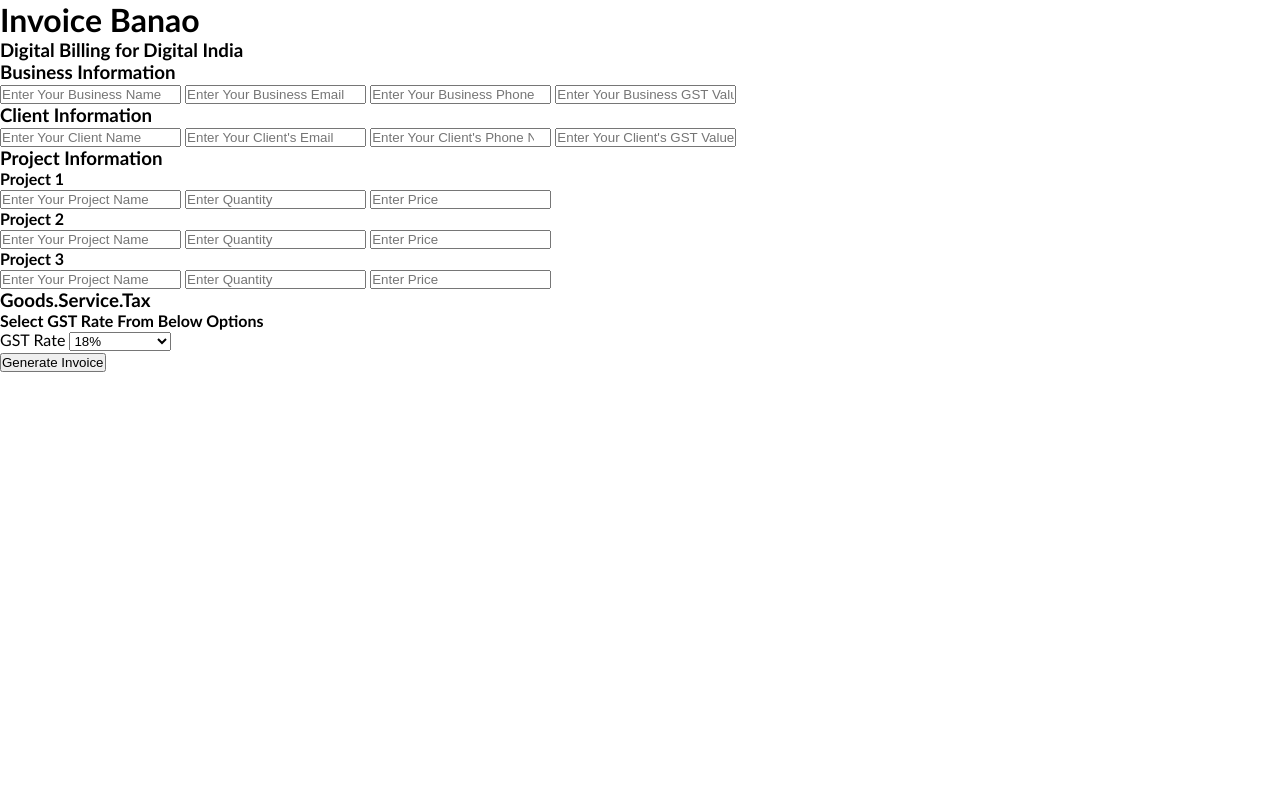
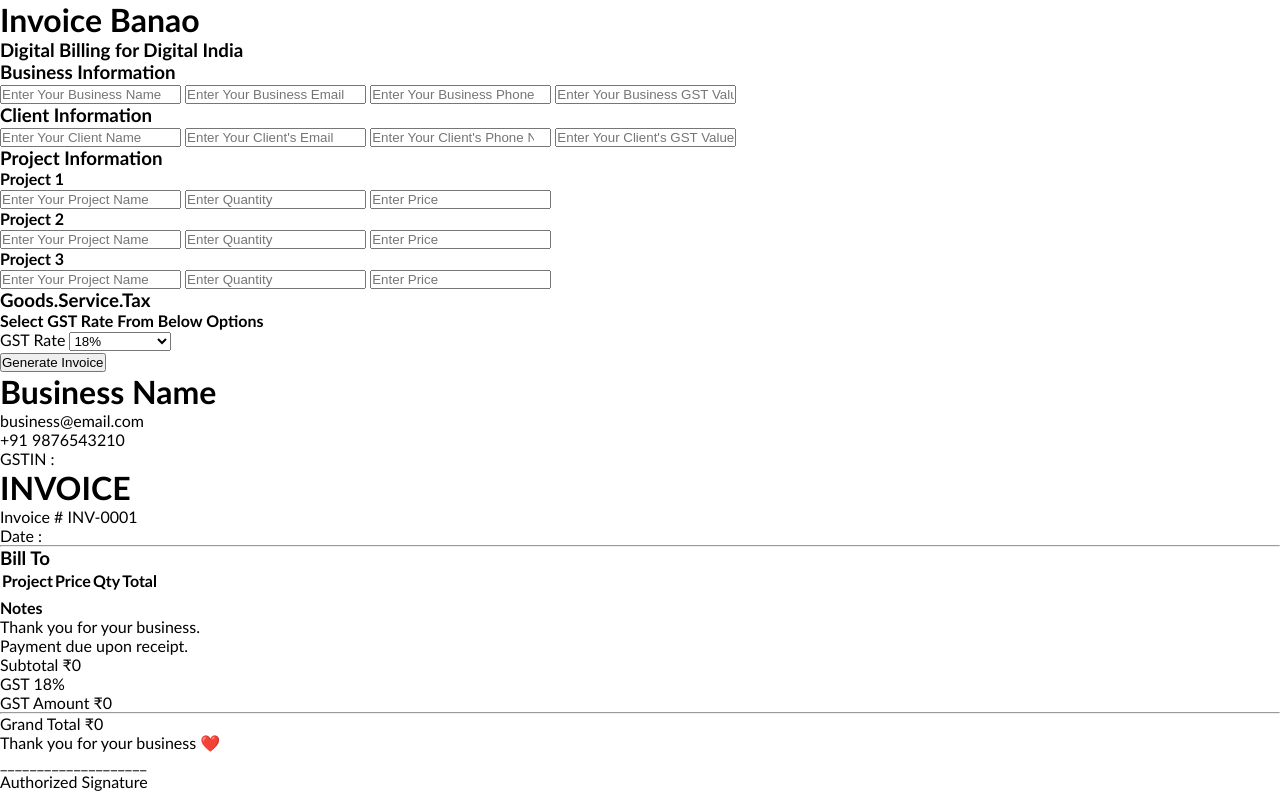
Before and after one commit to suman-das07/invoice-banao, a plain HTML site: page index.html in a window 1280 px wide. Drawn offline with Linux system fonts and the light colour scheme.

Commit message:
implemented report/preview summary of the invoice.

```diff
--- a/index.html
+++ b/index.html
@@ -80,13 +80,13 @@
             <input
               type="text"
               name="projectName"
-              id="pName"
+              id="p1Name"
               placeholder="Enter Your Project Name"
             />
             <input
               type="number"
               name="quantity"
-              id="quantity"
+              id="p1quantity"
               placeholder="Enter Quantity"
             />
             <input
@@ -101,13 +101,13 @@
             <input
               type="text"
               name="projectName"
-              id="pName"
+              id="p2Name"
               placeholder="Enter Your Project Name"
             />
             <input
               type="number"
               name="quantity"
-              id="quantity"
+              id="p2quantity"
               placeholder="Enter Quantity"
             />
             <input
@@ -122,13 +122,13 @@
             <input
               type="text"
               name="projectName"
-              id="pName"
+              id="p3Name"
               placeholder="Enter Your Project Name"
             />
             <input
               type="number"
               name="quantity"
-              id="quantity"
+              id="p3quantity"
               placeholder="Enter Quantity"
             />
             <input
@@ -156,6 +156,219 @@
       </div>
       <button id="generateInvoice">Generate Invoice</button>
     </div>
+    <div class="reportInvoive">
+  <div class="reportInvoive">
+
+    <div class="invoice-paper">
+
+        <div class="invoice-top">
+
+            <div class="company-info">
+
+                <h1 id="outBusinessName">Business Name</h1>
+
+                <p id="outBusinessEmail">
+                    business@email.com
+                </p>
+
+                <p id="outBusinessPhone">
+                    +91 9876543210
+                </p>
+
+                <p id="outBusinessGST">
+                    GSTIN :
+                </p>
+
+            </div>
+
+            <div class="invoice-title">
+
+                <h1>INVOICE</h1>
+
+                <div class="invoice-box">
+
+                    <p>
+                        Invoice #
+                        <span id="outInvoiceNo">
+                            INV-0001
+                        </span>
+                    </p>
+
+                    <p>
+                        Date :
+                        <span id="outInvoiceDate"></span>
+                    </p>
+
+                </div>
+
+            </div>
+
+        </div>
+
+
+        <hr>
+
+
+        <div class="bill-to">
+
+            <h3>Bill To</h3>
+
+            <p id="outClientName"></p>
+
+            <p id="outClientEmail"></p>
+
+            <p id="outClientPhone"></p>
+
+            <p id="outClientGST"></p>
+
+        </div>
+
+
+        <table>
+
+            <thead>
+
+                <tr>
+
+                    <th>Project</th>
+
+                    <th>Price</th>
+
+                    <th>Qty</th>
+
+                    <th>Total</th>
+
+                </tr>
+
+            </thead>
+
+            <tbody>
+
+                <tr>
+
+                    <td id="outProject1"></td>
+
+                    <td id="outPrice1"></td>
+
+                    <td id="outQty1"></td>
+
+                    <td id="outTotal1"></td>
+
+                </tr>
+
+                <tr>
+
+                    <td id="outProject2"></td>
+
+                    <td id="outPrice2"></td>
+
+                    <td id="outQty2"></td>
+
+                    <td id="outTotal2"></td>
+
+                </tr>
+
+                <tr>
+
+                    <td id="outProject3"></td>
+
+                    <td id="outPrice3"></td>
+
+                    <td id="outQty3"></td>
+
+                    <td id="outTotal3"></td>
+
+                </tr>
+
+            </tbody>
+
+        </table>
+
+
+        <div class="invoice-bottom">
+
+            <div class="payment-note">
+
+                <h4>Notes</h4>
+
+                <p>
+                    Thank you for your business.
+                </p>
+
+                <p>
+                    Payment due upon receipt.
+                </p>
+
+            </div>
+
+
+            <div class="invoice-total">
+
+                <div>
+
+                    <span>Subtotal</span>
+
+                    <span id="outSubtotal">₹0</span>
+
+                </div>
+
+                <div>
+
+                    <span>GST</span>
+
+                    <span id="outGST">18%</span>
+
+                </div>
+
+                <div>
+
+                    <span>GST Amount</span>
+
+                    <span id="outGSTAmount">₹0</span>
+
+                </div>
+
+                <hr>
+
+                <div class="grand-total">
+
+                    <span>Grand Total</span>
+
+                    <span id="outGrandTotal">
+                        ₹0
+                    </span>
+
+                </div>
+
+            </div>
+
+        </div>
+
+
+        <div class="invoice-footer">
+
+            <div class="thankyou">
+
+                Thank you for your business ❤️
+
+            </div>
+
+            <div class="signature">
+
+                ____________________
+
+                <br>
+
+                Authorized Signature
+
+            </div>
+
+        </div>
+
+    </div>
+
+</div>
+    </div>
 
     <script src="script.js"></script>
   </body>
```
